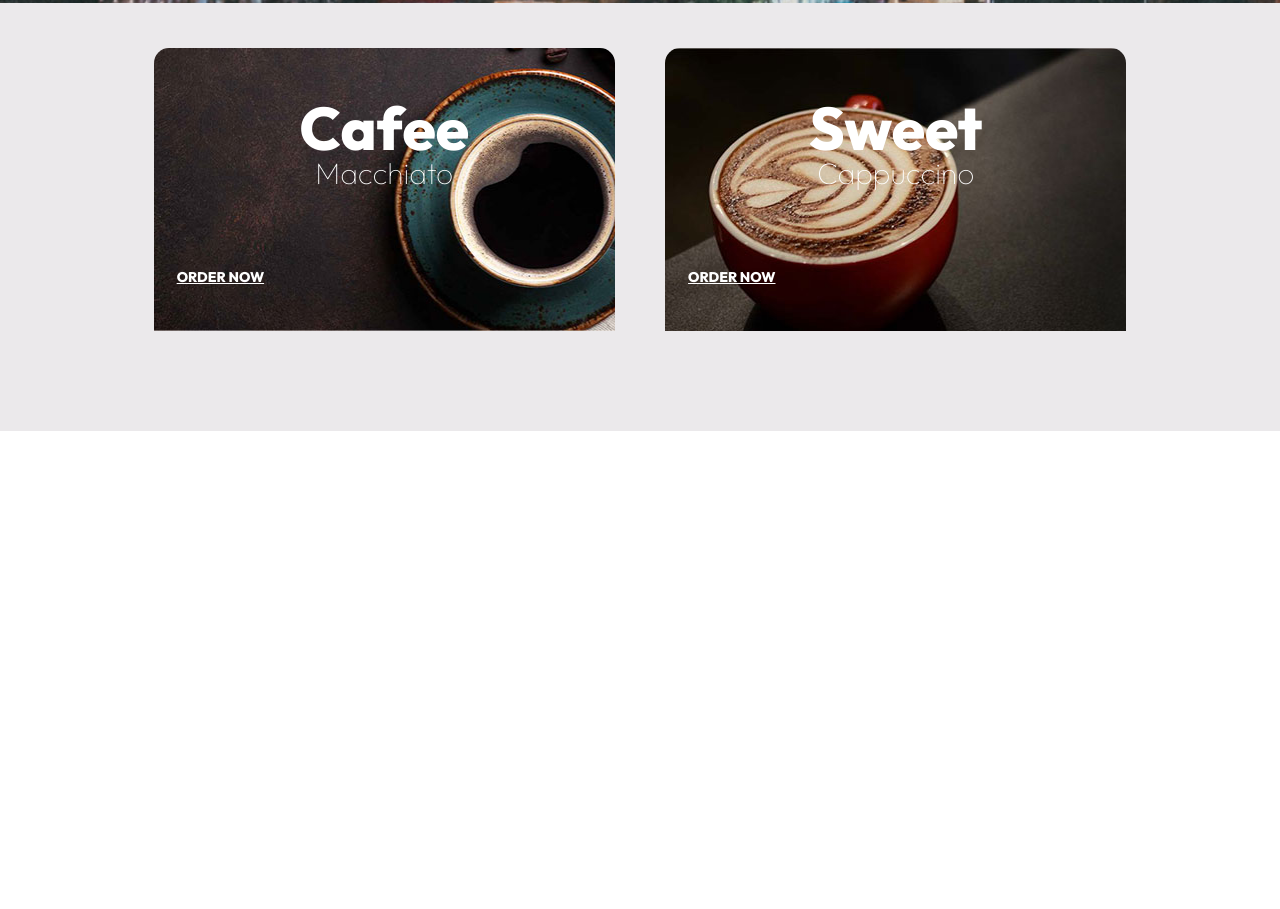
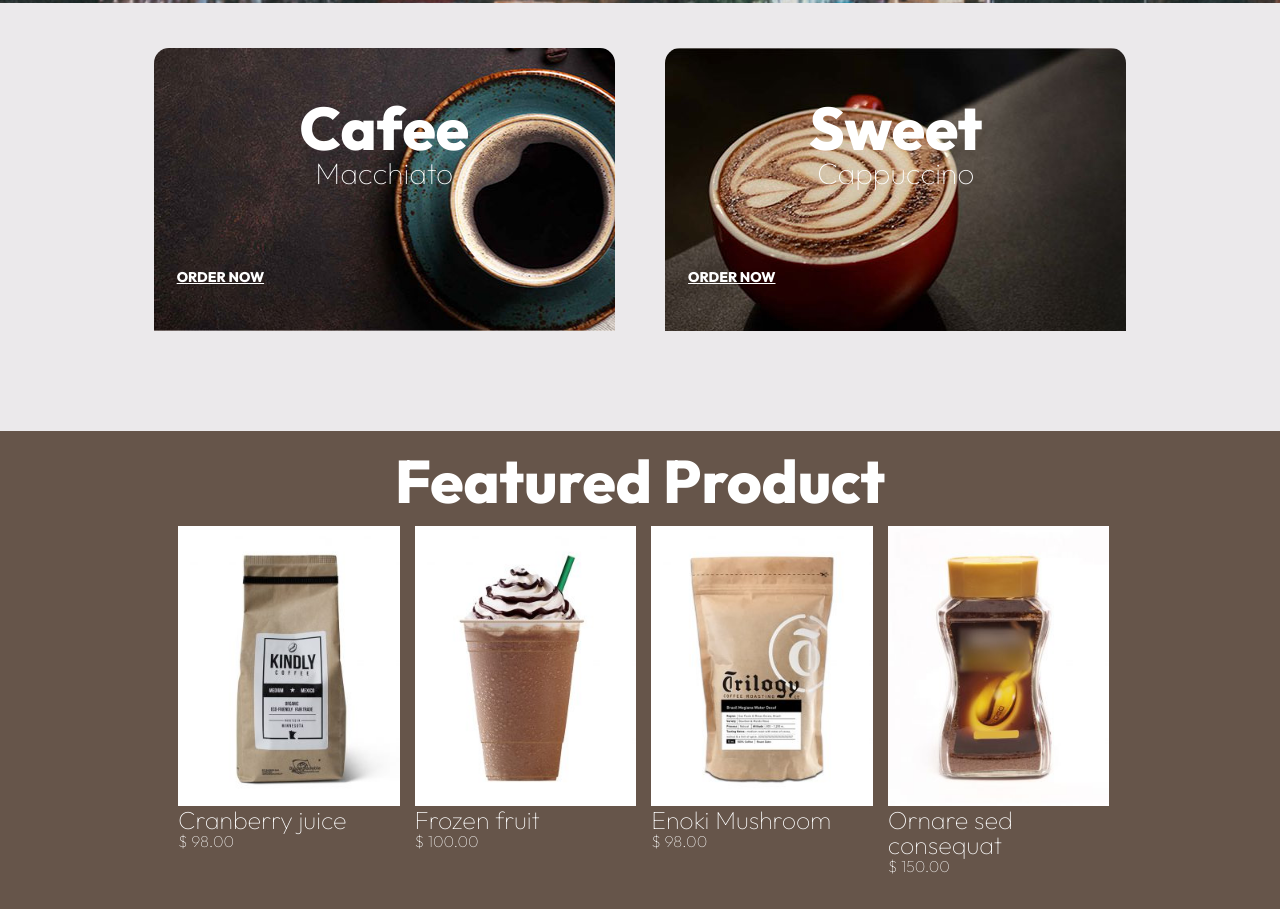
Before and after one commit to Alencar-Bianca/cafelee, a plain HTML site: page index.html in a window 1280 px wide. Shown: the part 716-1625 px from the top of the page. Before the commit the page ends 1147 px from the top, so only its background shows below. Drawn offline with nearby package versions, Linux system fonts and the light colour scheme.

Commit message:
Create the main-Featured

```diff
--- /dev/null
+++ b/css/components/main-featured.css
@@ -0,0 +1,30 @@
+.main-featured{
+    background-color: #66554a;
+}
+.main-featured .container{
+    display:  block;
+    padding: 20px;
+}
+.containerFeatured{
+    padding: 15px;
+    display: flex;
+}
+.single-featured{
+    margin-left: 15px;
+}
+.imgFeatured{
+    height: 280px;
+}
+/*
+#######################
+*/
+@media screen and (max-width: 1000px){
+    .containerFeatured{
+         justify-content: center;
+        flex-wrap: wrap;
+    }
+    .single-featured{
+        margin-left: 5px;
+        margin-top: 25px;
+    }
+}
--- a/css/components/main-product.css
+++ b/css/components/main-product.css
@@ -48,12 +48,13 @@
     .productContainer{
         justify-content: center;
         flex-wrap: wrap;
+        overflow: hidden;
+
 
     }
     .singleproduct{
         width: 100%;
         max-width: 450px;
-        overflow: hidden;
 
     }
     .singleproduct.img1{
--- a/css/components/main-subtitle.css
+++ b/css/components/main-subtitle.css
@@ -4,3 +4,9 @@ h2.main-subtitle{
     color: #fff;
     font-weight:100;
 }
+.single-featured h2{
+    text-align: left;
+}
+h2.sizeFeatured{
+    font-size: 25px;
+}
--- a/index.html
+++ b/index.html
@@ -18,6 +18,7 @@
     <link rel="stylesheet" href="css/components/main-header.css">
     <link rel="stylesheet" href="css/components/main-banner.css">
     <link rel="stylesheet" href="css/components/main-product.css">
+    <link rel="stylesheet" href="css/components/main-featured.css">
 
 </head>
 <body>
@@ -95,6 +96,40 @@
                 </div>
             </div>
         </section>
+
+        <section class="main-featured">
+            <div class="container">
+                <h1 class="main-title">Featured Product</h1>
+                <div class="containerFeatured">
+                    <div class="single-featured">
+                        <img class="imgFeatured" src="img/kindly.jpg" alt="kindly">
+                        <h2 class="main-subtitle sizeFeatured">Cranberry juice</h2>
+                        <p class="main-para ">$ 98.00</p>
+
+                    </div>
+
+                    <div class="single-featured">
+                        <img class="imgFeatured" src="img/shake.jpg" alt="shake">
+                        <h2 class="main-subtitle sizeFeatured">Frozen fruit</h2>
+                        <p class="main-para ">$ 100.00</p>
+                    </div>
+
+                    <div class="single-featured">
+                        <img class="imgFeatured" src="img/trilofy.jpg" alt="shake">
+                        <h2 class="main-subtitle sizeFeatured">Enoki Mushroom</h2>
+                        <p class="main-para ">$ 98.00</p>
+                    </div>
+
+                    <div class="single-featured">
+                        <img class="imgFeatured" src="img/co.jpg" alt="shake">
+                        <h2 class="main-subtitle sizeFeatured">Ornare sed consequat</h2>
+                        <p class="main-para ">$ 150.00</p>
+                    </div>
+                </div>
+
+            </div>
+        </section>
+    </main>
     </main>
     <script src="js/js.js"></script>
     <script type="module" src="https://unpkg.com/ionicons@5.5.2/dist/ionicons/ionicons.esm.js"></script>
```
Also changed, not shown: css/components/main-para.css (line endings or trailing spaces), img/co.jpg (added), img/kindly.jpg (added), img/shake.jpg (added), img/trilofy.jpg (added).
